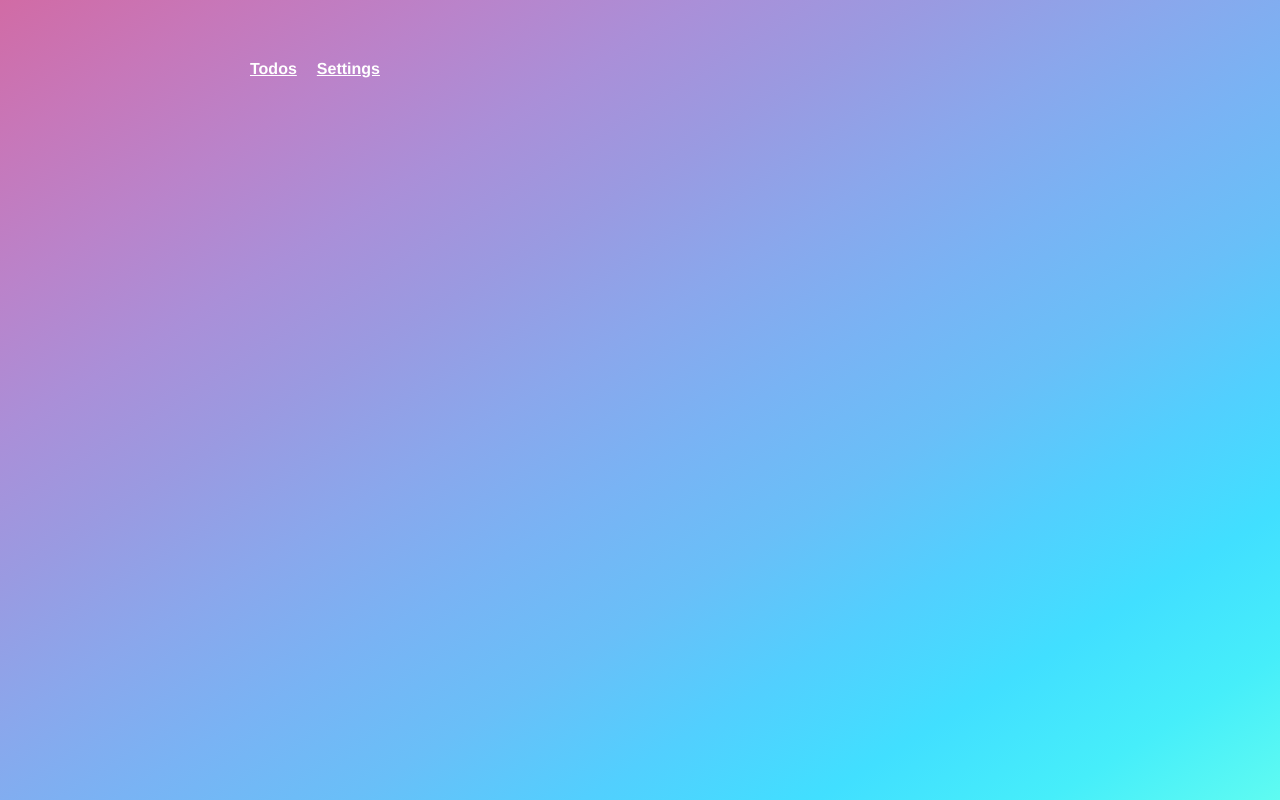
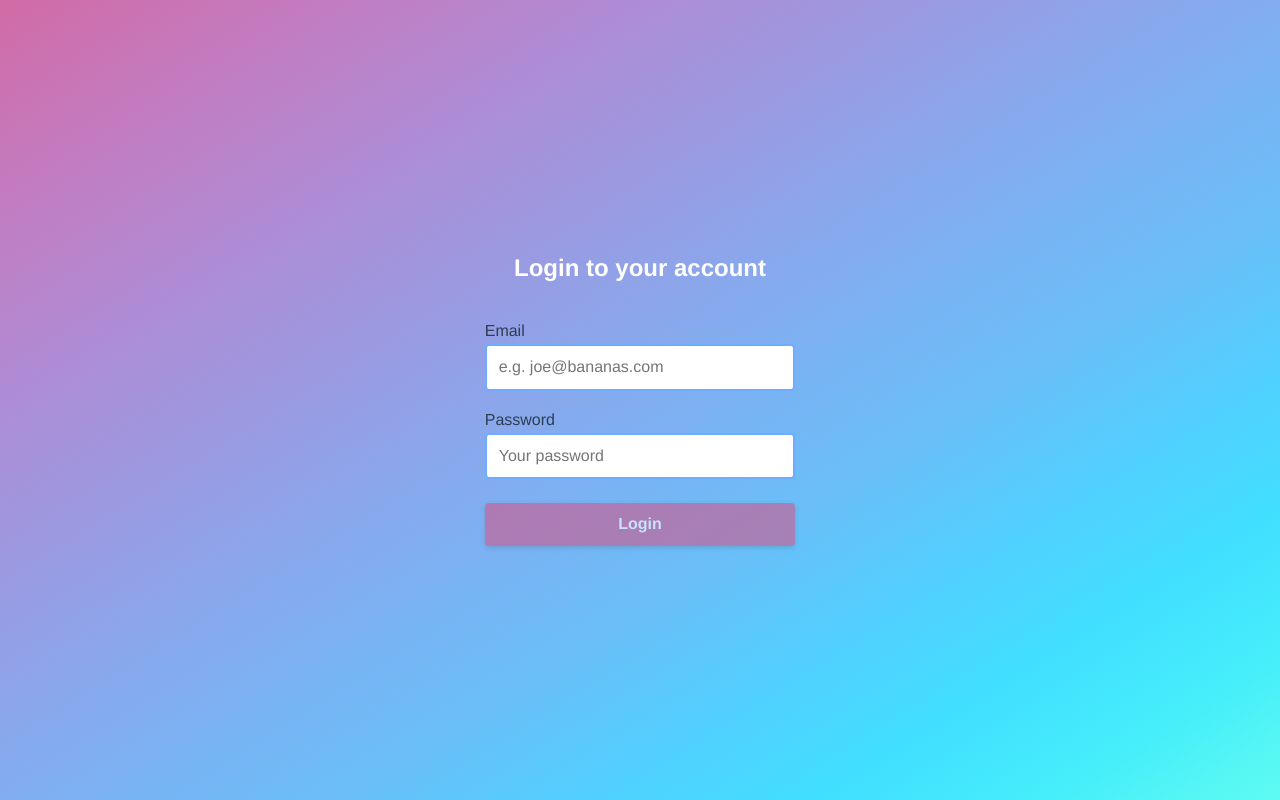
Before and after one commit to flatsteve/vue-to-do, a Vue app: page /login in a window 1280 px wide. Built offline with nearby package versions, Linux system fonts and the light colour scheme.

Commit message:
Add login view

```diff
--- a/src/App.vue
+++ b/src/App.vue
@@ -2,11 +2,6 @@
   <div id="app">
     <div class="app__container">
       <router-view />
-
-      <div id="nav">
-        <router-link to="/">Todos</router-link>
-        <router-link to="/about">Settings</router-link>
-      </div>
     </div>
   </div>
 </template>
@@ -16,10 +11,6 @@
 
 @import "./styles/colors";
 @import "./styles/global";
-
-* {
-  box-sizing: border-box;
-}
 
 #app {
   background-image: linear-gradient(
@@ -40,25 +31,10 @@
   font-family: "Avenir", Helvetica, Arial, sans-serif;
   color: #2c3e50;
   min-height: 100vh;
-  padding: 1.25rem;
 }
 
 .app__container {
   margin: 0 auto;
   max-width: 50rem;
 }
-
-#nav {
-  margin-top: 2.5rem;
-
-  a {
-    font-weight: bold;
-    color: $white;
-    margin: 0 10px;
-
-    &.router-link-exact-active {
-      color: $pink;
-    }
-  }
-}
 </style>
--- /dev/null
+++ b/src/components/Button.vue
@@ -0,0 +1,40 @@
+<template>
+  <button @click="onClick">
+    <slot>Button</slot>
+  </button>
+</template>
+
+<script>
+export default {
+  name: "Button",
+  props: {
+    onClick: {
+      type: Function,
+      required: true
+    }
+  }
+};
+</script>
+
+<style scoped lang="scss">
+@import "../styles/colors";
+
+button {
+  background-color: $pink;
+  border-radius: 0.25rem;
+  box-shadow: 0px 2px 5px rgba($dark-blue, 0.3);
+  border: none;
+  color: $white;
+  font-weight: bold;
+  padding: 0.75rem 1rem;
+  transition: all 0.3s ease-in;
+
+  &:disabled {
+    opacity: 0.6;
+  }
+
+  &:hover {
+    box-shadow: none;
+  }
+}
+</style>
--- a/src/components/Todo.vue
+++ b/src/components/Todo.vue
@@ -21,7 +21,12 @@
           type="text"
           placeholder="e.g. Eat that frog"
         />
-        <button :disabled="!description" @click="addTodo">Add todo</button>
+        <Button
+          :disabled="!description"
+          :on-click="addTodo"
+          class="todo-add__button"
+          >Add todo</Button
+        >
       </div>
     </div>
   </div>
@@ -29,10 +34,11 @@
 
 <script>
 import TodoItem from "./TodoItem";
+import Button from "./Button";
 
 export default {
   name: "Todo",
-  components: { TodoItem },
+  components: { TodoItem, Button },
   data() {
     return { description: "" };
   },
@@ -60,6 +66,7 @@ export default {
 
 .todo {
   flex: 1;
+  padding: 1.25rem 0;
 }
 
 .todo-title {
@@ -69,19 +76,13 @@ export default {
 .todo-add {
   display: flex;
 
+  &__button {
+    margin-left: 0.75rem;
+  }
+
   &__controls {
     display: flex;
     margin-left: auto;
-  }
-
-  button {
-    background-color: $pink;
-    border-radius: 0.25rem;
-    border: none;
-    color: $white;
-    font-weight: bold;
-    margin-left: 0.75rem;
-    padding: 0.75rem 1rem;
   }
 }
 
--- a/src/components/TodoItem.vue
+++ b/src/components/TodoItem.vue
@@ -1,5 +1,5 @@
 <template>
-  <div class="todo" :class="{ 'todo--checked': todo.checked }">
+  <div class="todo-item" :class="{ 'todo-item--checked': todo.checked }">
     <div>
       <input
         v-show="edit"
@@ -9,15 +9,19 @@
         @blur="() => editTodo(todo.id)"
       />
 
-      <h4 v-show="!edit" class="todo__description" @click="enableEditTodo">
+      <h4
+        v-show="!edit"
+        class="todo-item__description"
+        @click="enableEditTodo - item"
+      >
         {{ todo.description }}
       </h4>
     </div>
 
-    <div class="todo__actions">
+    <div class="todo-item__actions">
       <BinIcon
-        v-if="todo.checked"
-        class="todo__actions__delete"
+        v-show="todo.checked"
+        class="todo-item__actions__delete"
         @click="() => removeTodo(todo.id)"
       />
 
@@ -80,13 +84,13 @@ export default {
 <style scoped lang="scss">
 @import "../styles/colors";
 
-.todo {
+.todo-item {
   align-items: center;
   display: flex;
   justify-content: space-between;
   padding: 1.25rem;
 
-  &--checked .todo__description {
+  &--checked .todo-item__description {
     text-decoration: line-through;
   }
 
--- a/src/router.js
+++ b/src/router.js
@@ -1,6 +1,8 @@
 import Vue from "vue";
 import Router from "vue-router";
+
 import Home from "./views/Home.vue";
+import Login from "./views/Login.vue";
 
 Vue.use(Router);
 
@@ -14,13 +16,9 @@ export default new Router({
       component: Home
     },
     {
-      path: "/about",
-      name: "about",
-      // route level code-splitting
-      // this generates a separate chunk (about.[hash].js) for this route
-      // which is lazy-loaded when the route is visited.
-      component: () =>
-        import(/* webpackChunkName: "about" */ "./views/About.vue")
+      path: "/login",
+      name: "login",
+      component: Login
     }
   ]
 });
--- a/src/styles/colors.scss
+++ b/src/styles/colors.scss
@@ -2,3 +2,4 @@ $pink: #cf588c;
 $green: #00c9be;
 $white: #ffffff;
 $blue: #6dadff;
+$dark-blue: #2c3e50;
--- a/src/styles/global.scss
+++ b/src/styles/global.scss
@@ -1,3 +1,7 @@
+* {
+  box-sizing: border-box;
+}
+
 input[type="text"] {
   border: 2px solid $blue;
   border-radius: 0.25rem;
@@ -13,3 +17,9 @@ input,
 button {
   outline: none;
 }
+
+button {
+  &:hover {
+    cursor: pointer;
+  }
+}
--- a/src/views/About.vue
+++ /dev/null
@@ -1,5 +0,0 @@
-<template>
-  <div>
-    <h1>This is an about page</h1>
-  </div>
-</template>
--- /dev/null
+++ b/src/views/Login.vue
@@ -0,0 +1,79 @@
+<template>
+  <div class="login">
+    <h2 class="login__title">Login to your account</h2>
+
+    <form>
+      <label>Email</label>
+      <input v-model="email" type="text" placeholder="e.g. joe@bananas.com" />
+
+      <label>Password</label>
+      <input v-model="password" type="text" placeholder="Your password" />
+
+      <Button
+        :on-click="login"
+        :disabled="!email || !password"
+        class="login__button"
+        >Login</Button
+      >
+    </form>
+  </div>
+</template>
+
+<script>
+import Button from "../components/Button";
+
+export default {
+  name: "Login",
+  components: { Button },
+  data() {
+    return {
+      email: "",
+      password: ""
+    };
+  },
+  methods: {
+    login(e) {
+      e.preventDefault();
+
+      console.log(this.email);
+      console.log(this.password);
+    }
+  }
+};
+</script>
+
+<style scoped lang="scss">
+@import "../styles/colors";
+
+.login {
+  align-items: center;
+  display: flex;
+  flex-direction: column;
+  justify-content: center;
+  min-height: 100vh;
+
+  &__title {
+    color: $white;
+    margin: 0 0 2.5rem;
+  }
+
+  &__button {
+    margin-top: 0.25rem;
+    width: 100%;
+  }
+}
+
+form {
+  max-width: 20rem;
+}
+
+label {
+  display: block;
+  margin-bottom: 0.25rem;
+}
+
+input {
+  margin-bottom: 1.25rem;
+  width: 100%;
+}
+</style>
```
